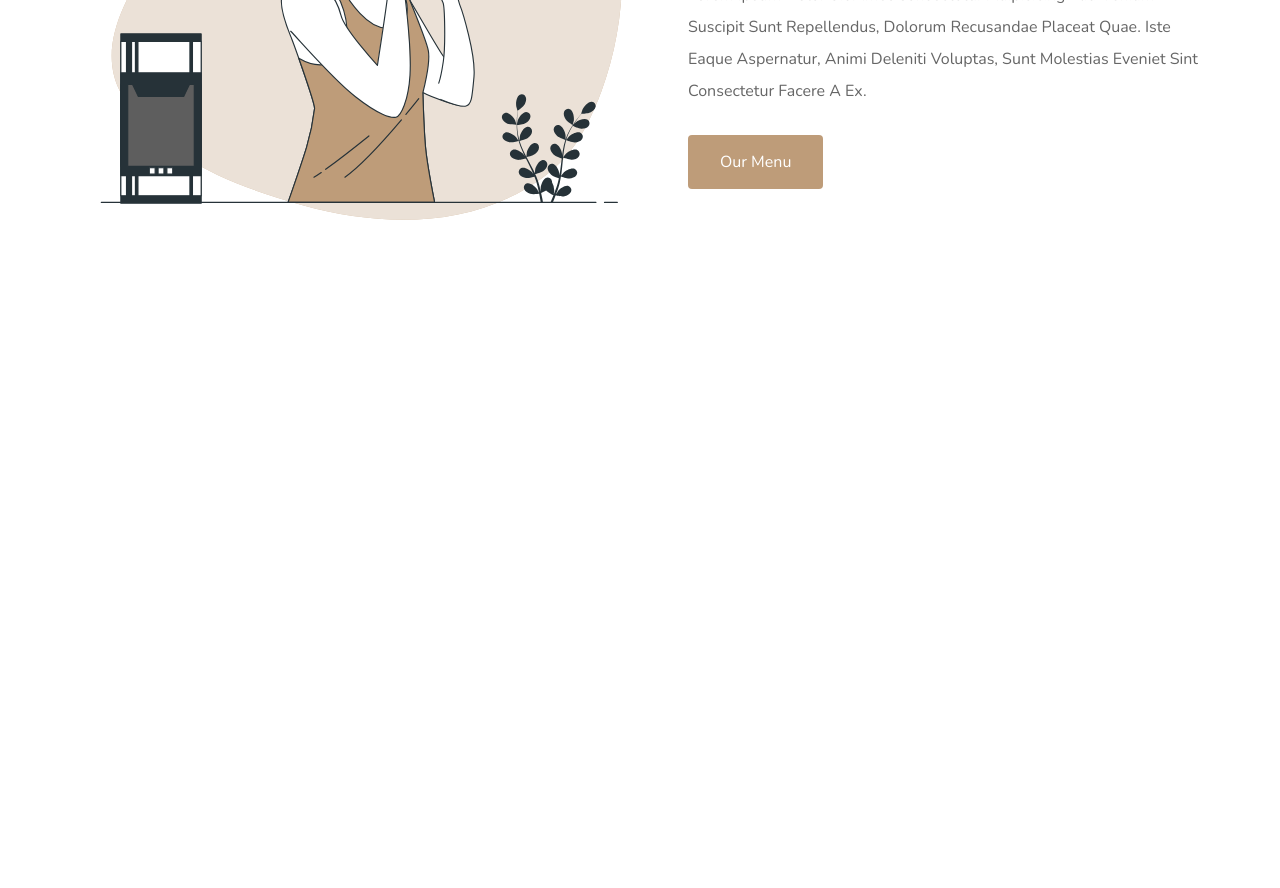
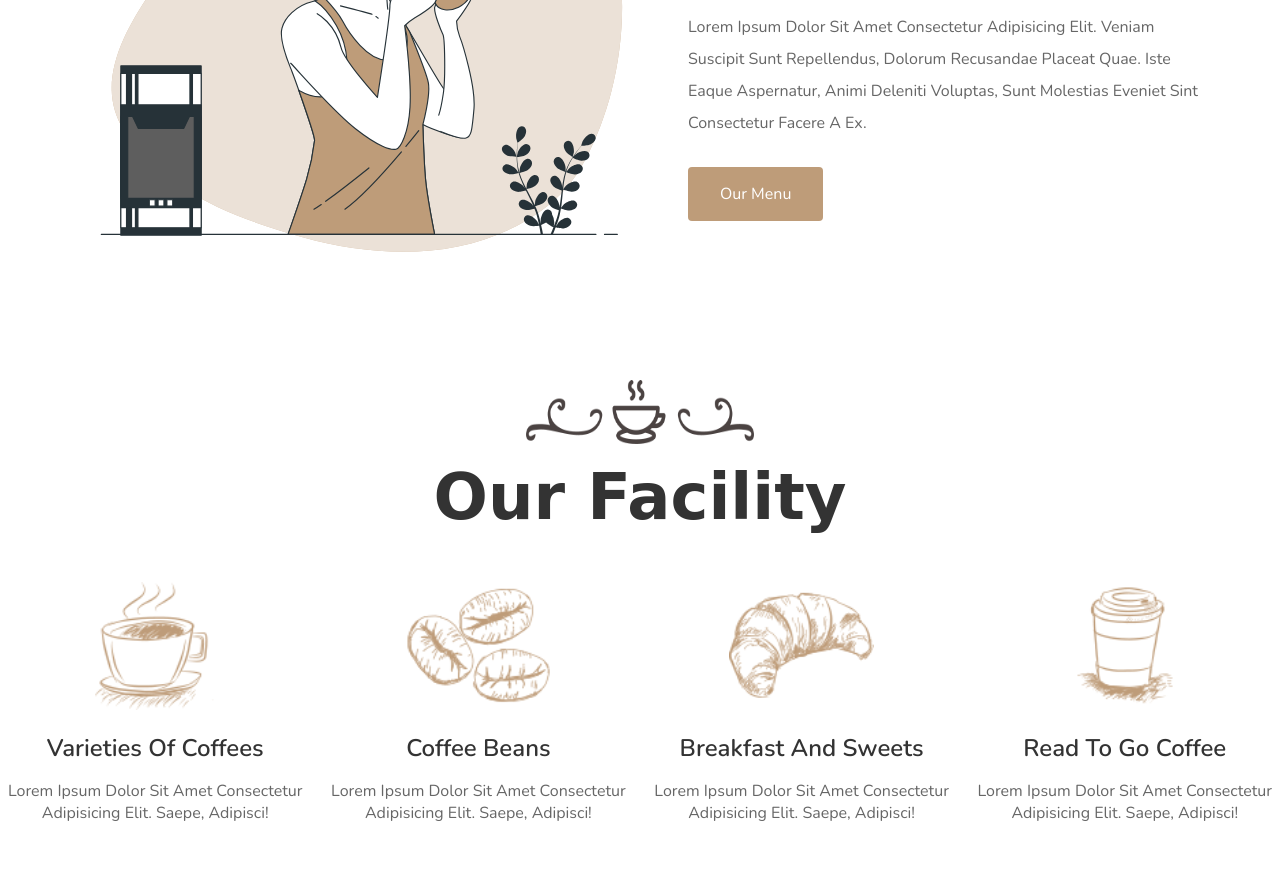
Before and after one commit to sachinDev07/Coffee-Website, a plain HTML site: page index.html in a window 1280 px wide. Shown: the part 1180-2068 px from the top of the page. Before the commit the page ends 1480 px from the top, so only its background shows below. Drawn offline with nearby package versions, Linux system fonts and the light colour scheme; a web font is replaced by a local one.

Commit message:
|| Facility Section ||

```diff
--- a/index.html
+++ b/index.html
@@ -56,6 +56,44 @@
         </div>
     </section>
 
+    <!-- Facility Section -->
+    <section id="facility">
+        <div class="container p-1">
+            <img src="images/heading-img.png" alt="design image" loading="lazy">
+            <h3>Our Facility</h3>
+            <div class="box_container">
+                <div class="box">
+                    <img src="images/icon-1.png" alt="">
+                    <h4>Varieties Of Coffees</h3>
+                    <p>
+                        Lorem Ipsum Dolor Sit Amet Consectetur Adipisicing Elit. Saepe, Adipisci!
+                    </p>
+                </div>
+                <div class="box">
+                    <img src="images/icon-2.png" alt="">
+                    <h4>Coffee Beans</h3>
+                    <p>
+                        Lorem Ipsum Dolor Sit Amet Consectetur Adipisicing Elit. Saepe, Adipisci!
+                    </p>
+                </div>
+                <div class="box">
+                    <img src="images/icon-3.png" alt="">
+                    <h4>Breakfast And Sweets</h3>
+                    <p>
+                        Lorem Ipsum Dolor Sit Amet Consectetur Adipisicing Elit. Saepe, Adipisci!
+                    </p>
+                </div>
+                <div class="box">
+                    <img src="images/icon-4.png" alt="">
+                    <h4>Read To Go Coffee</h3>
+                    <p>
+                        Lorem Ipsum Dolor Sit Amet Consectetur Adipisicing Elit. Saepe, Adipisci!
+                    </p>
+                </div>
+            </div>
+        </div>
+    </section>
+
     <!-- javascript -->
     <script src="script.js"></script>
 </body>
--- a/style.css
+++ b/style.css
@@ -35,6 +35,7 @@
     font-size: 1rem;
     padding: 1rem 2rem;
     border-radius: 4px;
+    transition: .3s ease;
 }
 
 h3 {
@@ -153,6 +154,7 @@ header {
 /* About Section */
 
 #about_section .wrapper {
+    margin-top: 2rem;
     display: flex;
     justify-content: center;
     align-items: center;
@@ -183,3 +185,51 @@ header {
 #about_section .wrapper button:hover {
     background-color: var(--black);
 }
+
+
+
+/* Facility Section */
+
+#facility .container {
+    display: flex;
+    flex-direction: column;
+    align-items: center;
+
+}
+
+#facility .container img {
+    width: 20%;
+    height: 4rem;
+    margin-bottom: 1rem;
+}
+
+#facility .box_container {
+    margin-top: 3rem;
+    display: grid;
+    grid-template-columns: repeat(4, 1fr);
+    align-items: flex-start;
+    flex-wrap: wrap;
+    gap: 1.2rem;
+}
+
+#facility .box_container .box {
+    text-align: center;
+    width: 19rem;
+
+}
+
+#facility .box_container .box img {
+    width: auto;
+    height: 8rem;
+}
+
+#facility .box_container .box h4 {
+    font-size: 1.5rem;
+    margin-bottom: 1rem;
+    color: var(--black);
+}
+
+#facility .box_container .box p {
+    color: var(--light-color);
+    margin-bottom: 1rem;
+}
```
